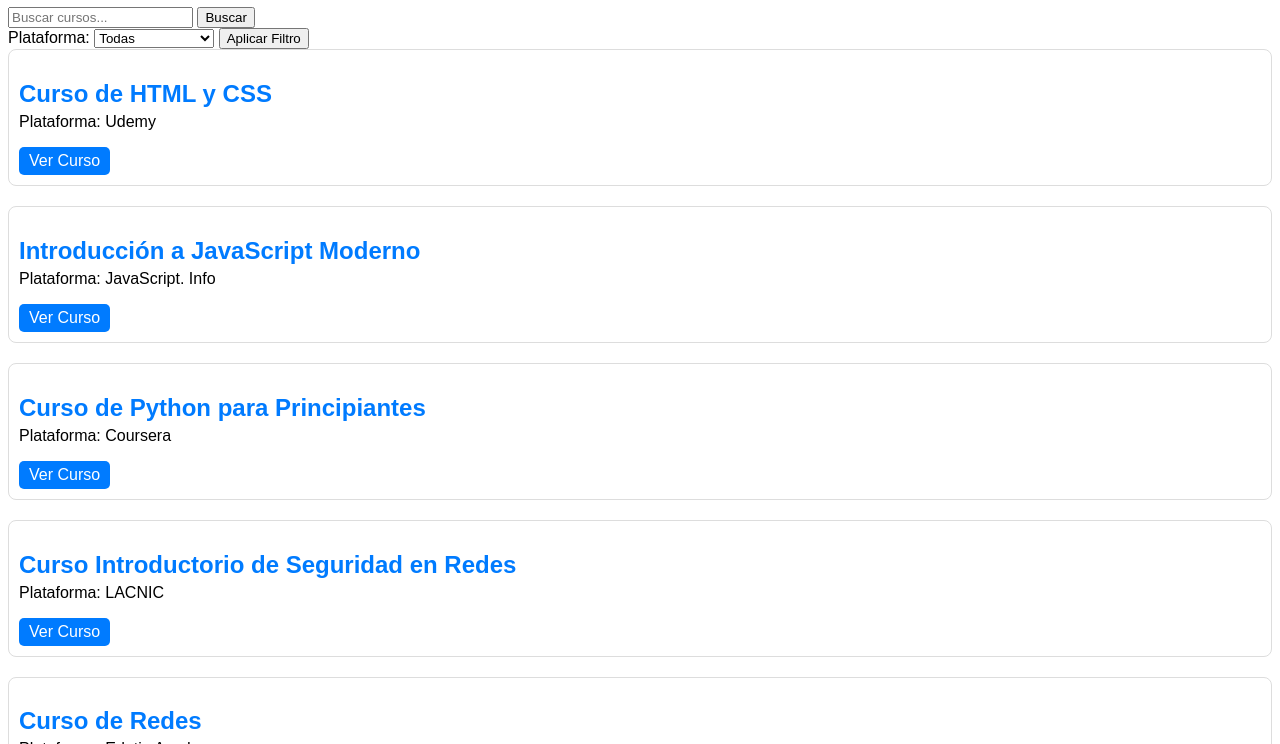
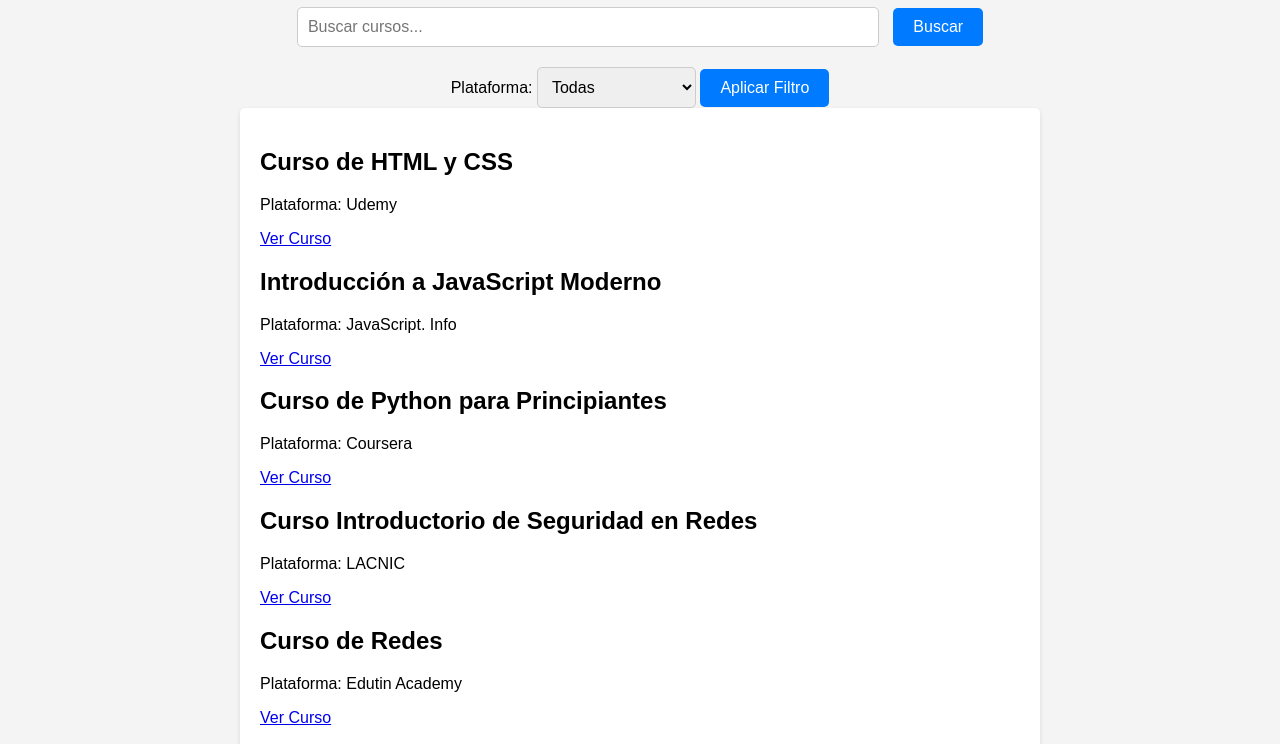
Before and after one commit to Josemr0420/Proyecto_Telem-tico_02, a plain HTML site: page P2 Telemática/index.html in a window 1280 px wide. Shown: the part 73-817 px from the top of the page. Drawn offline with Linux system fonts and the light colour scheme.

Commit message:
Update index.html
actualizacion ALBERTO

```diff
--- a/P2 Telemática/index.html
+++ b/P2 Telemática/index.html
@@ -1,12 +1,68 @@
 <!DOCTYPE html>
-<html lang="en">
+<html lang="es">
 <head>
     <meta charset="UTF-8">
     <meta name="viewport" content="width=device-width, initial-scale=1.0">
     <title>Directorio de Cursos</title>
-    <link rel="stylesheet" href="styles.css">
+    <style>
+        body {
+            font-family: Arial, sans-serif;
+            margin: 0;
+            padding: 0;
+            background-color: #f4f4f4;
+        }
+        .container {
+            max-width: 800px;
+            margin: 20px auto;
+            padding: 0 20px;
+        }
+        h1 {
+            text-align: center;
+            color: #333;
+        }
+        .search-container {
+            margin-bottom: 20px;
+            text-align: center;
+        }
+        input[type="text"] {
+            width: 70%;
+            padding: 10px;
+            margin-right: 10px;
+            border: 1px solid #ccc;
+            border-radius: 5px;
+            font-size: 16px;
+        }
+        button {
+            padding: 10px 20px;
+            background-color: #007bff;
+            border: none;
+            color: #fff;
+            border-radius: 5px;
+            cursor: pointer;
+            font-size: 16px;
+        }
+        button:hover {
+            background-color: #0056b3;
+        }
+        .filter-container {
+            text-align: center;
+        }
+        select {
+            padding: 10px;
+            font-size: 16px;
+            border: 1px solid #ccc;
+            border-radius: 5px;
+        }
+        #courses-list {
+            background-color: #fff;
+            padding: 20px;
+            border-radius: 5px;
+            box-shadow: 0 2px 5px rgba(0,0,0,0.1);
+        }
+    </style>
 </head>
 <body>
+    <div class="container">
         <h1>Directorio de Cursos en Línea</h1>
         <!-- Barra de búsqueda -->
         <div class="search-container">
@@ -36,16 +92,8 @@
         <div id="courses-list">
             <!-- Aquí se cargarán dinámicamente los cursos -->
         </div>
-
-
-
-
-
-
-
+    </div>
 
     <script src="scripts.js"></script>
-
-
 </body>
 </html>
```
Lines whose indentation alone changed are shown as unchanged.
